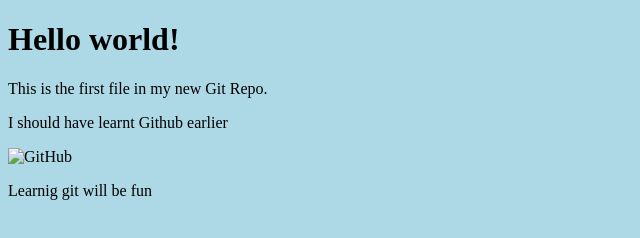
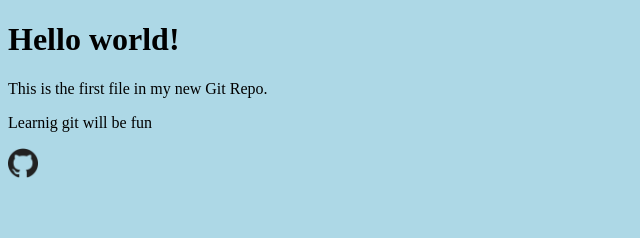
Before and after one commit to Pizzosta/Pizzosta.github.io, a plain HTML site: page index.html in a window 1280 px wide. Shown: the whole page, without its empty margins (0-640 px from the left). Drawn offline with Linux system fonts and the light colour scheme; files whose address does not match are found by name.

Commit message:
first image added

```diff
--- a/index.html
+++ b/index.html
@@ -10,10 +10,9 @@
 
   <h1>Hello world!</h1>
   <p>This is the first file in my new Git Repo.</p>
-  <p>I should have learnt Github earlier</p>
-  <div><img src="/Users/Grace $Mercy/Desktop/CODING/Git/images/github.png"
-  alt="GitHub" style="width: 30px"></div>
   <p>Learnig git will be fun</p>
+  <div><img src="/Users/Grace $Mercy/Desktop/CODING/Git/firstproject/github.png"
+    alt="Github" style="width: 30px;"> </div>
 
 </body>
 
```
Also changed, not shown: github.png (added).
